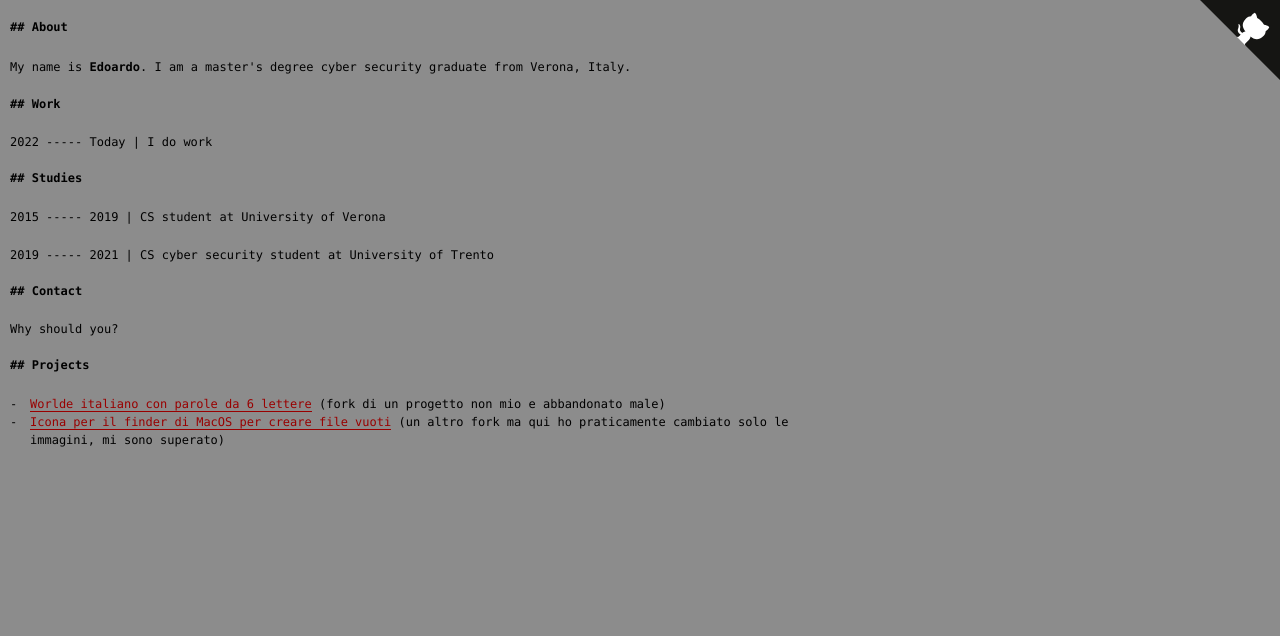
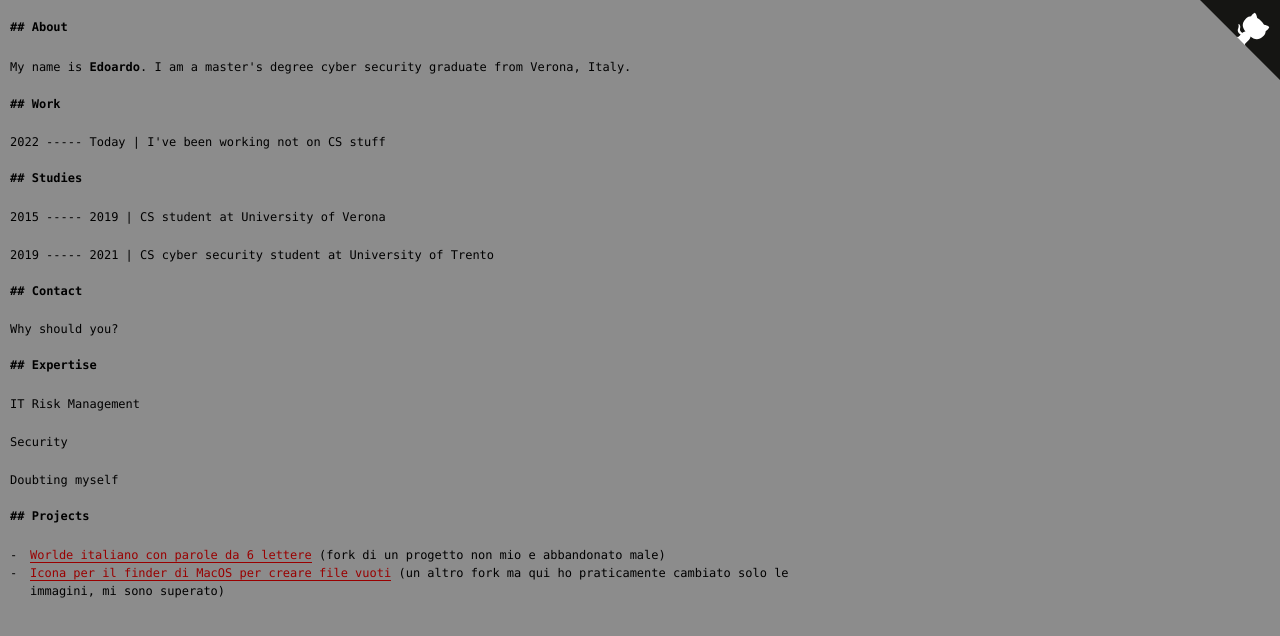
Before and after one commit to EdoGimo/edogimo.github.io, a plain HTML site: page index.html in a window 1280 px wide. Drawn offline with Linux system fonts and the light colour scheme.

Commit message:
Update index.html
idk

```diff
--- a/index.html
+++ b/index.html
@@ -18,7 +18,7 @@
 
       <h2>Work</h2>
 
-      <p>2022 ----- Today | I do work</p>
+      <p>2022 ----- Today | I've been working not on CS stuff</p>
 
       <h2>Studies</h2>
 
@@ -29,9 +29,11 @@
 
       <p>Why should you?</p>
 
-      <!-- <h2>Expertise</h2>
+      <h2>Expertise</h2>
 
-      <p>...</p> -->
+      <p>IT Risk Management</p>
+      <p>Security</p>
+      <p>Doubting myself</p>
 
       <h2>Projects</h2>
 
```
